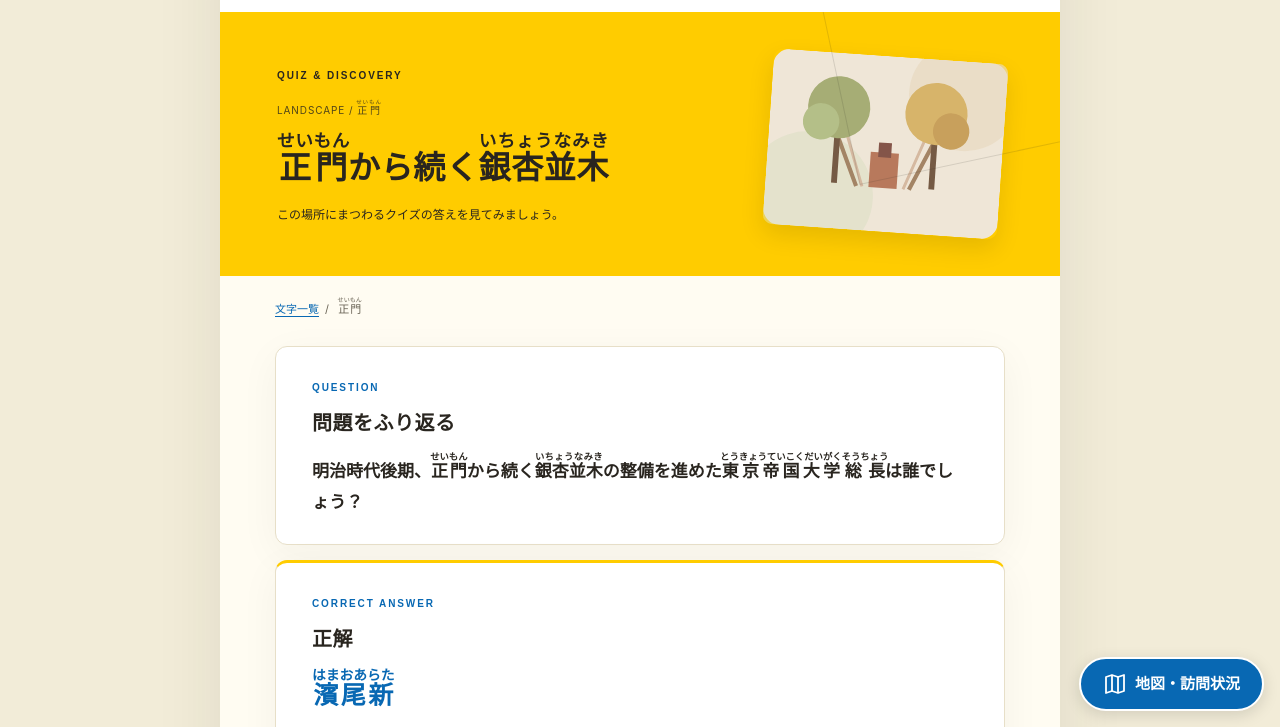
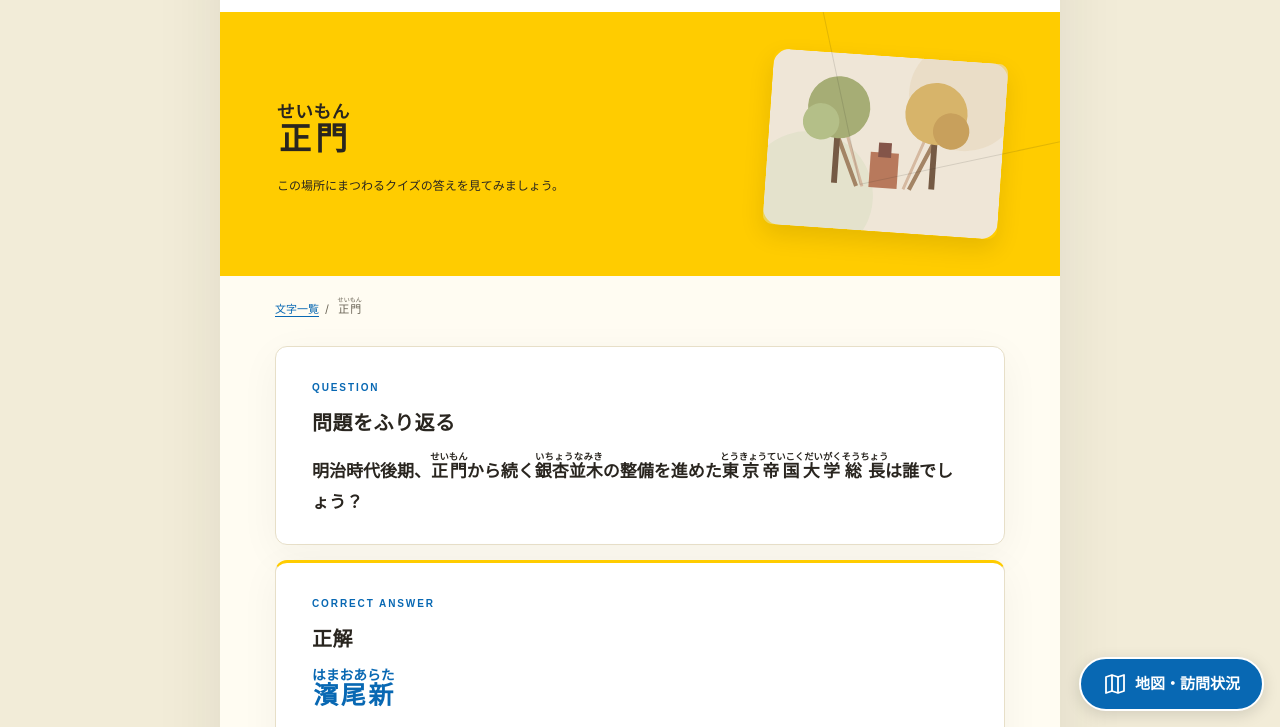
Before and after one commit to yamada-masayuki/yamada-masayuki.github.io, a plain HTML site: page quiz/qr/answer_2_h6U3.html in a window 1280 px wide. Shown: the part 73-800 px from the top of the page. Drawn offline with nearby package versions, Linux system fonts and the light colour scheme.

Commit message:
Simplify quiz and answer page headings

```diff
--- a/quiz/css/style.css
+++ b/quiz/css/style.css
@@ -44,7 +44,6 @@ a:focus-visible { outline: 3px solid #0868b3; outline-offset: 4px; border-radius
 .hero p { font-size: 14px; line-height: 2.05; color: #29251f; max-width: 390px; margin: 0; }
 .hero-art { position:absolute; width: 320px; right: -60px; bottom:-45px; opacity:.21; filter: saturate(.9); }
 .hero-art img { display: block; width: 100%; }
-.hero-index { position:absolute; right: 33px; top: 25px; font: 700 10px/1 Arial, sans-serif; letter-spacing: .22em; color: #514518; }
 .page-content { padding: 32px clamp(22px, 6vw, 55px) 65px; }
 .progress-panel { background: var(--white); border: 1px solid var(--line); border-radius: var(--radius); padding: 27px 27px 24px; box-shadow: var(--shadow); }
 .progress-top { display: flex; align-items: flex-end; justify-content: space-between; gap: 12px; }
@@ -76,7 +75,7 @@ h2 { font-size: 20px; letter-spacing: .025em; line-height: 1.55; }
 .notice { padding: 12px 16px; border-radius: 10px; line-height:1.75; font-size: 12px; }
 .notice-warning { background: #fff0e2; color:#6f402e; border:1px solid #e6c3a3; margin: 20px 0 0; }
 .completion { margin-top:32px; padding:28px 26px 30px; background:#fff2b3; border:1px solid #d4a900; border-radius:var(--radius); text-align:center; }
-.completion h2 { font-size:21px; margin:9px 0 4px; }
+.completion h2 { font-size:21px; margin:0 0 4px; }
 .completion p { margin:4px 0; color:var(--forest); font-size:13px; }
 .completion .completion-detail { line-height:1.85; }
 .instruction { display:flex; align-items:flex-start; gap:11px; margin-top:29px; }
@@ -91,7 +90,6 @@ h2 { font-size: 20px; letter-spacing: .025em; line-height: 1.55; }
 .answer-hero::after { content:""; width:300px; height:300px; border:1px solid rgba(255,255,255,.12); border-radius:50%; position:absolute; right:-65px; top:-155px; }
 .answer-hero-copy { position:relative; z-index:1; max-width:380px; flex:1; }
 .kicker-white { color:#29251f; }
-.answer-category { display:block; color:#514518; font-size: 10px; margin-top: 12px; letter-spacing: .09em; }
 .answer-hero h1 { font-size:clamp(23px,4.7vw,32px); line-height:1.5; margin:12px 0; letter-spacing:.04em; }
 .answer-hero p { font-size: 12px; color:#29251f; line-height:1.9; margin:0; }
 .answer-hero img { display:block; width:38%; max-width:235px; height:auto; border-radius:10px; transform:rotate(4deg); box-shadow:0 10px 25px rgba(0,0,0,.1); }
--- a/quiz/js/answer.js
+++ b/quiz/js/answer.js
@@ -54,10 +54,8 @@
   if (result.added) window.QuizCelebration.discovery();
   document.title = `${item.title} | クイズで巡る東大本郷`;
   const put = (id, value) => { document.getElementById(id).textContent = value; };
-  put('answer-number', 'QUIZ & DISCOVERY');
   const fields = {
-    'answer-spot': item.eyebrow,
-    'answer-title': item.title,
+    'answer-title': item.spot,
     'answer-question': item.question,
     'answer-correct': item.answer,
     'answer-explanation': item.explanation,
--- a/quiz/js/config.js
+++ b/quiz/js/config.js
@@ -8,7 +8,6 @@ window.QUIZ_CONFIG = Object.freeze({
       "token": "ほ",
       "spot": "赤門",
       "title": "赤門が迎えた人",
-      "eyebrow": "HISTORY / 赤門",
       "question": "1827年に建立された赤門は、誰を加賀藩前田家に迎えるための門だったでしょう？",
       "answer": "徳川家斉の娘・溶姫",
       "explanation": "実は現在の位置は創建当初より約15m外側で、1903年に移築されました。\nこうした門は御守殿門と呼ばれ、焼失すると再建を許されない慣習がありました。\n赤門は火災や関東大震災を乗り越えて残った、江戸時代の御守殿門を伝える極めて貴重な建造物であり、かつては国宝、現在は重要文化財に指定されています。",
@@ -28,7 +27,6 @@ window.QUIZ_CONFIG = Object.freeze({
       "token": "ご",
       "spot": "正門",
       "title": "正門から続く銀杏並木",
-      "eyebrow": "LANDSCAPE / 正門",
       "question": "明治時代後期、正門から続く銀杏並木の整備を進めた東京帝国大学総長は誰でしょう？",
       "answer": "濱尾新",
       "explanation": "濱尾新は、正門から入る人が自然と襟を正すような厳粛な雰囲気を求め、銀杏並木を整備しました。\n農科大学教授の本多静六と相談し、手前に高い木、奥に低い木を配置して、道を長く見せる工夫も行われました。",
@@ -48,7 +46,6 @@ window.QUIZ_CONFIG = Object.freeze({
       "token": "り",
       "spot": "安田講堂",
       "title": "安田講堂は何階建て？",
-      "eyebrow": "ARCHITECTURE / 安田講堂",
       "question": "安田講堂は何階建てでしょう？",
       "answer": "地上5階建て（地下1階・塔屋除く）",
       "explanation": "キャンパス内の高低差約6mの崖を利用して建てられており、正面から見えるメインの建物は3階から上が見える形となっています。\n裏側からみると崖下の1、2階部分を見ることができます。\n地下一階は食堂となっており、一般の方も利用できます。\nなお正式名称は「東京大学大講堂」です。",
@@ -68,7 +65,6 @@ window.QUIZ_CONFIG = Object.freeze({
       "token": "う",
       "spot": "三四郎池",
       "title": "三四郎池と夏目漱石",
-      "eyebrow": "LITERATURE / 三四郎池",
       "question": "育徳園心字池が「三四郎池」と呼ばれるきっかけとなった小説の作者は誰でしょう？",
       "answer": "夏目漱石",
       "explanation": "この池は、加賀藩前田家の庭園「育徳園」にあった池です。\n形が漢字の「心」をかたどっていることから、心字池と呼ばれています。\n「三四郎池」の名は、本学の卒業生でもある夏目漱石の小説『三四郎』に由来します。",
@@ -88,7 +84,6 @@ window.QUIZ_CONFIG = Object.freeze({
       "token": "お",
       "spot": "法文1号館",
       "title": "法文1号館の建築",
-      "eyebrow": "ARCHITECTURE / 法文1号館",
       "question": "この建物を含む東京大学の近代校舎群に見られる建築様式を何と呼ぶでしょう？",
       "answer": "内田ゴシック",
       "explanation": "ゴシック建築は尖頭アーチなどを特徴とし、中世ヨーロッパの大聖堂にも多く見られます。\n法文1号館を含む内田ゴシックの建築群は、こうした歴史的意匠と、鉄筋コンクリート構造などの当時の先進的な建築技術を融合させた近代建築です。",
@@ -108,7 +103,6 @@ window.QUIZ_CONFIG = Object.freeze({
       "token": "ん",
       "spot": "総合図書館",
       "title": "総合図書館の正面を見上げて",
-      "eyebrow": "ARCHITECTURE / 総合図書館",
       "question": "総合図書館を正面から見たとき、何に見えるようにデザインされているでしょう？",
       "answer": "本棚に並んだ本",
       "explanation": "1923年の関東大震災で旧図書館が焼失し、多数の蔵書が失われました。\n関東大震災の教訓を踏まえ、総合図書館は鉄骨鉄筋コンクリート造の頑丈な建物として設計されています。",
@@ -128,7 +122,6 @@ window.QUIZ_CONFIG = Object.freeze({
       "token": "ど",
       "spot": "工学部広場",
       "title": "工学部広場の像",
-      "eyebrow": "ENGINEERING / 工学部広場",
       "question": "この人物が東京大学の前身で教えていた分野は？\n(ヒント) 像の基部にあるレリーフを見てみよう！",
       "answer": "機械工学・造船学",
       "explanation": "ウェストは1882年に来日し、約25年間にわたって機械工学や造船学を教えました。\n蒸気機関や船舶に関する知識を伝え、日本の近代工業を支える技術者の育成に貢献しました。\n彼が教え子に出した試験問題は当時の工学教育を具体的に知ることができる貴重な資料として現在も残されています。",
--- a/quiz/qr/answer_2_h6U3.html
+++ b/quiz/qr/answer_2_h6U3.html
@@ -28,9 +28,7 @@
     <main id="main-content">
       <section class="answer-hero">
         <div class="answer-hero-copy">
-          <span id="answer-number" class="section-kicker kicker-white">QUIZ &amp; DISCOVERY</span>
-          <span id="answer-spot" class="answer-category">QUIZ &amp; DISCOVERY</span>
-          <h1 id="answer-title">正門から続く銀杏並木</h1>
+          <h1 id="answer-title">正門</h1>
           <p>この場所にまつわるクイズの答えを見てみましょう。</p>
         </div>
         <img id="answer-illustration" src="../assets/images/avenue.svg" alt="" width="400" height="300">
```
Also changed, not shown: quiz/index.html (+0 -2 lines), quiz/qr/answer_1_IYQU.html (+1 -3 lines), quiz/qr/answer_3_e6Fy.html (+1 -3 lines), quiz/qr/answer_4_ddiq.html (+1 -3 lines), quiz/qr/answer_5_GdY0.html (+1 -3 lines), quiz/qr/answer_6_XUsK.html (+1 -3 lines), quiz/qr/answer_7_YY3k.html (+1 -3 lines).
